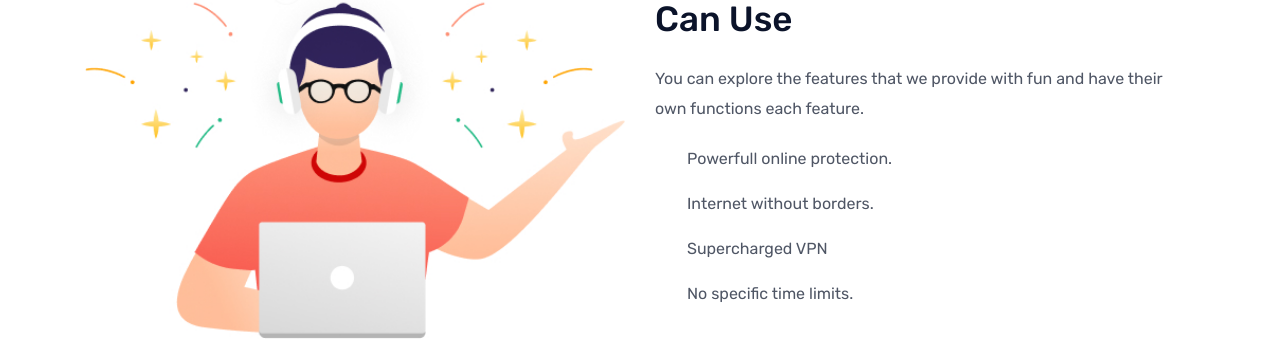
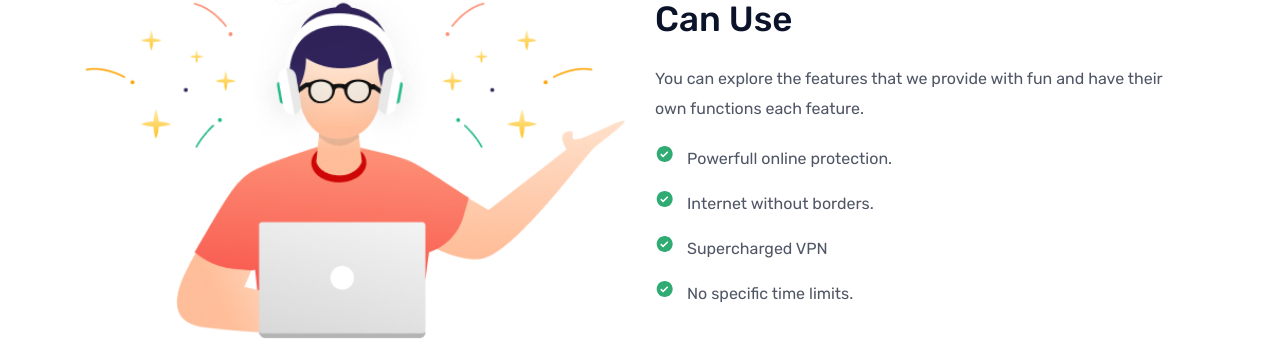
Before and after one commit to andreyarnapolin/LaslesVPN, a website: page app/index.html in a window 1280 px wide. Shown: the part 1044-1403 px from the top of the page. Drawn offline with nearby package versions, Linux system fonts and the light colour scheme; files that its build step writes are made by us from their sources; files whose address does not match are found by name.

Commit message:
fifth commit

```diff
--- a/app/scss/modules/_feature.scss
+++ b/app/scss/modules/_feature.scss
@@ -30,7 +30,7 @@
       display: inline-block;
       height: 20px;
 		width: 20px;
-		background-image: url(../images/svg/checkmark.svg);
+		background-image: url(../images/svg/Checkmark.svg);
       background-size: contain;
       background-repeat: no-repeat;
       margin-right: 12px;
```
